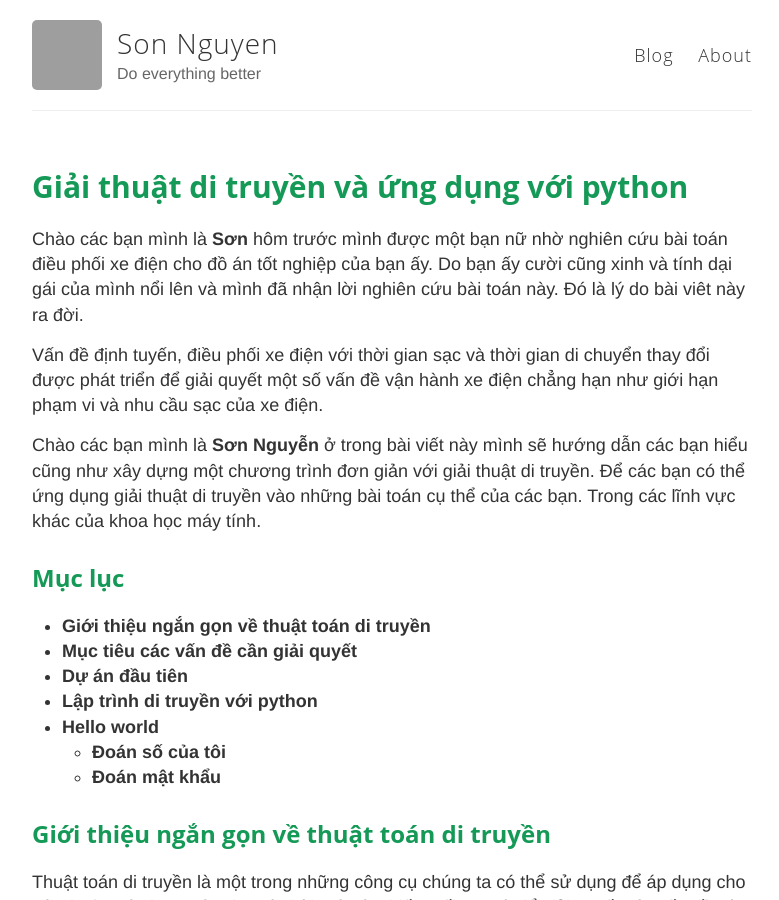
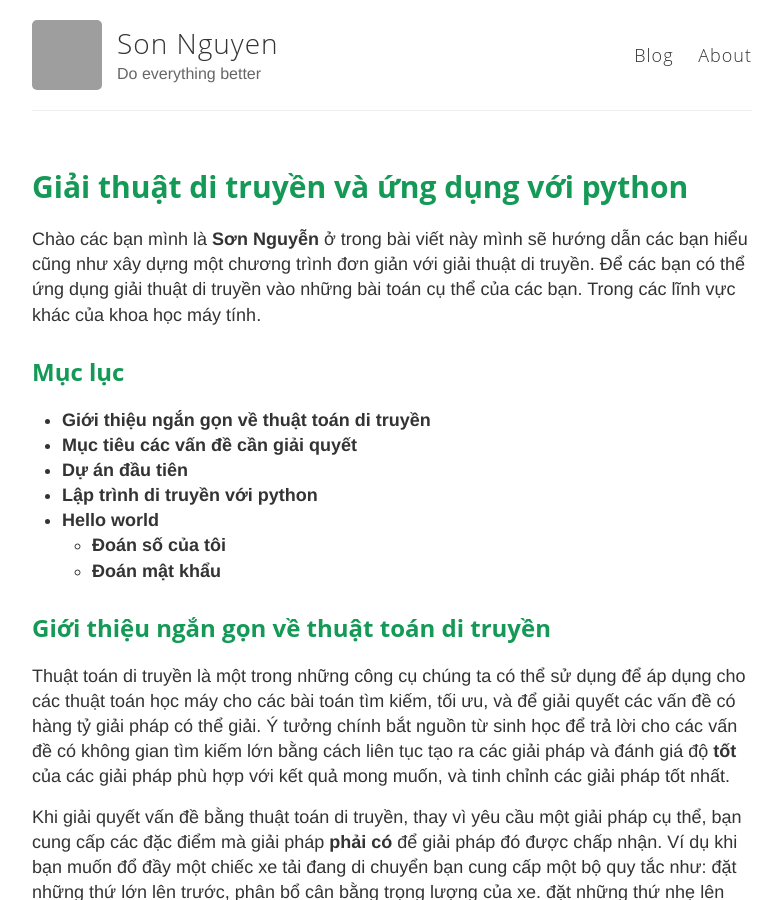
Before and after one commit to sonnhfit/sonnhfit.github.io, a Jekyll site: the page built from index.html, in a window 1280 px wide and 900 px high. Shown: the whole window, without its empty margins (248-1027 px from the left). Built offline with Jekyll 4.4.1, drawn with Linux system fonts in a browser that asks for light colours; grey boxes are pictures that could not be loaded.

Commit message:
update 2

```diff
--- a/_posts/2019-3-3-Giai-thuat-di-truyen-va-ung-dung-genetic-algorithms.md
+++ b/_posts/2019-3-3-Giai-thuat-di-truyen-va-ung-dung-genetic-algorithms.md
@@ -3,12 +3,6 @@ layout: post
 title: Giải thuật di truyền và ứng dụng với python
 mathjax: true
 ---
-
-
-Chào các bạn mình là **Sơn** hôm trước mình được một bạn nữ nhờ nghiên cứu bài toán điều phối xe điện cho đồ án tốt nghiệp của bạn ấy. Do bạn ấy cười cũng xinh và tính dại gái của mình nổi lên và mình đã nhận lời nghiên cứu bài toán này. Đó là lý do bài viêt này ra đời.
-
-Vấn đề định tuyến, điều phối xe điện với thời gian sạc và thời gian di chuyển thay đổi được phát triển để giải quyết một số vấn đề vận hành
-xe điện chẳng hạn như giới hạn phạm vi và nhu cầu sạc của xe điện.
 
 Chào các bạn mình là **Sơn Nguyễn** ở trong bài viết này mình sẽ hướng dẫn các bạn hiểu cũng như xây dựng một chương trình đơn giản với giải thuật di truyền. Để các bạn có thể ứng dụng giải thuật di truyền vào những bài toán cụ thể của các bạn.
 Trong các lĩnh vực khác của khoa học máy tính.
```
